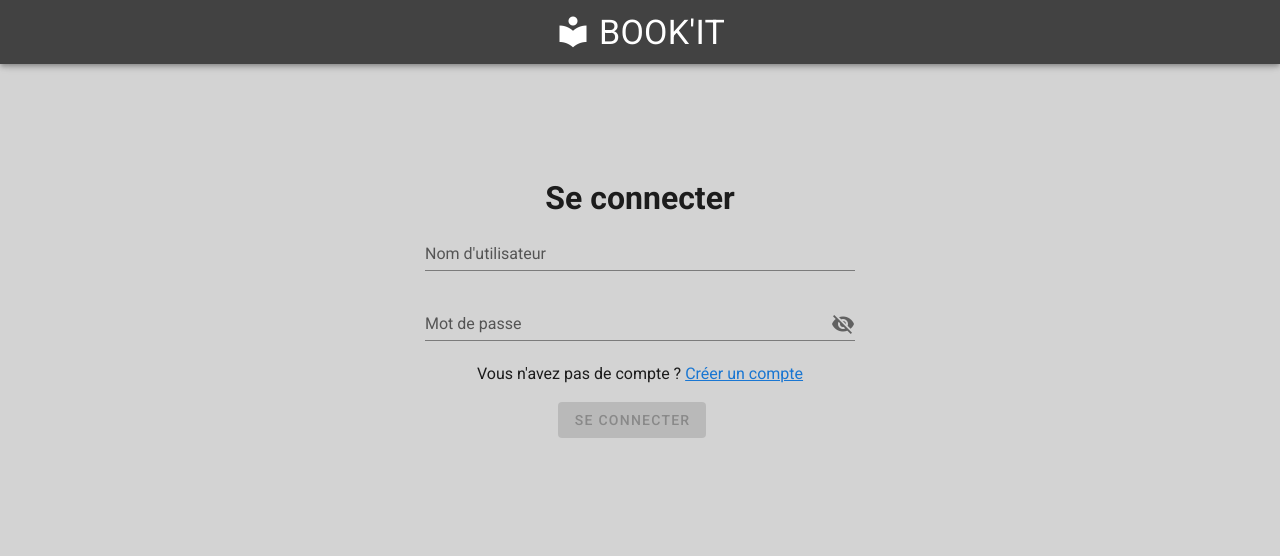
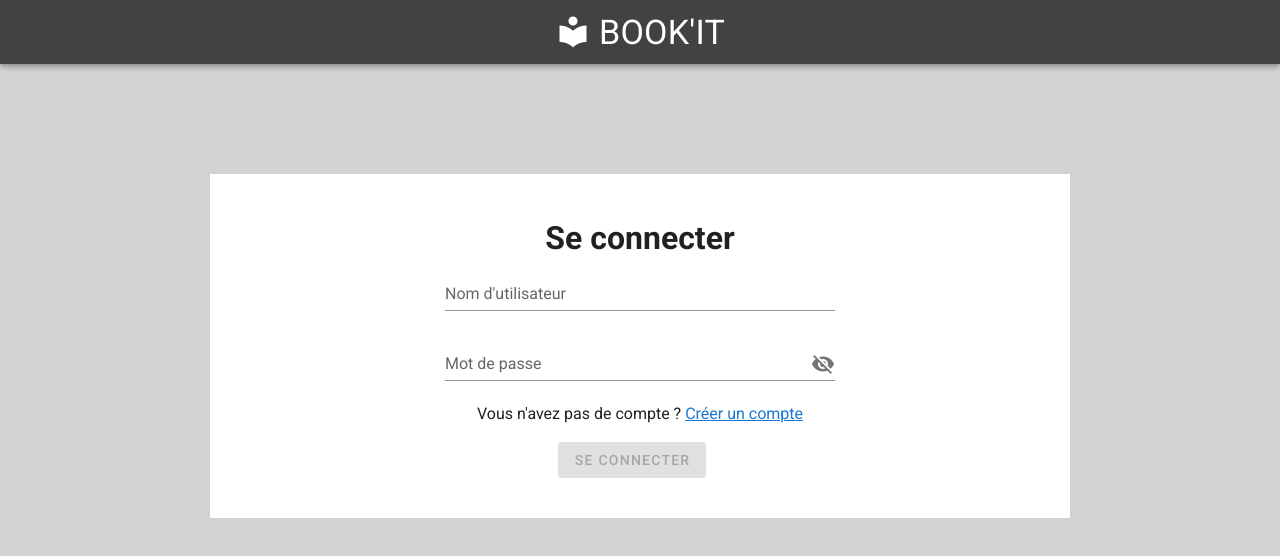
Before and after one commit to bastienFouquet/front-bookit, a Vue app: page /#/login in a window 1280 px wide. Shown: the top 556 px of the page. Built offline with nearby package versions, Linux system fonts and the light colour scheme.

Commit message:
Login Background

```diff
--- a/src/views/Login.vue
+++ b/src/views/Login.vue
@@ -84,5 +84,7 @@ export default {
 }
 .inner-form {
   flex-direction: column;
+  background: white;
+  padding: 40px;
 }
 </style>
```
